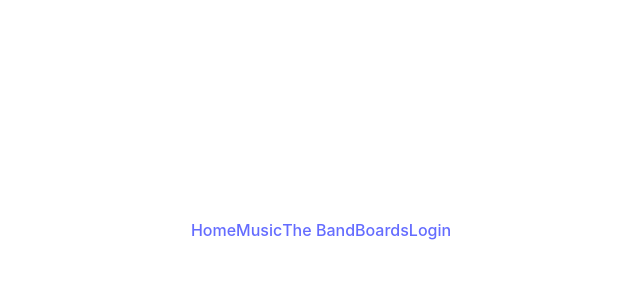
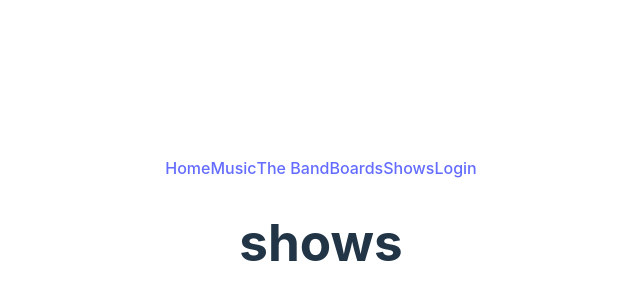
Before and after one commit to emilyThesecond/the-strokes-client, a React (Vite) app: page /shows in a window 1280 px wide. Shown: the part 170-470 px from the top of the page, without its empty margins (319-959 px from the left). Built offline with nearby package versions, Linux system fonts and the light colour scheme; no server answers.

Commit message:
shows router

```diff
--- a/index.html
+++ b/index.html
@@ -2,7 +2,7 @@
 <html lang="en">
   <head>
     <meta charset="UTF-8" />
-    <link rel="icon" type="image/svg+xml" href="/https://www.thestrokes.com/assets/img/loading/the-strokes-8bit.gif" />
+    <link rel="icon" type="image/svg+xml" href="https://pbs.twimg.com/profile_images/1598838917037432833/qihmemwh_200x200.jpg"/>
     <meta name="viewport" content="width=device-width, initial-scale=1.0" />
     <title>The Strokes Fan Page </title>
   </head>
--- a/src/App.jsx
+++ b/src/App.jsx
@@ -10,6 +10,7 @@ import Band from './components/Band'
 import Login from './components/Login'
 import Register from './components/Register'
 import Songs from './components/Songs'
+import Shows from './components/Shows'
 
 
 function App() {
@@ -64,6 +65,7 @@ function App() {
           <Route path='/login' element={<Login setUser={setUser}/>} />
           <Route path='/register' element={<Register />} />
           <Route path='/songs' element={<Songs />} />
+          <Route path='/shows' element={<Shows />} />
         </Routes>
       </main>
       <footer></footer>
--- a/src/components/Band.jsx
+++ b/src/components/Band.jsx
@@ -4,6 +4,7 @@ const Band = () => {
   return (
     <div>
       <h1>The Band</h1>
+      <h2>Angelica</h2>
     </div>
   )
 }
--- a/src/components/Nav.jsx
+++ b/src/components/Nav.jsx
@@ -9,6 +9,7 @@ const Nav = ({ user, handleLogOut }) => {
             <NavLink to='/songs'>Music</NavLink>
             <NavLink to='/band'>The Band</NavLink>
             <NavLink to='/boards'>Boards</NavLink>
+            <NavLink to='/shows'>Shows</NavLink>
             {user ? (
                 <>
                     <button onClick={handleLogOut}>Logout</button>
--- /dev/null
+++ b/src/components/Shows.jsx
@@ -0,0 +1,11 @@
+import React from 'react'
+
+const Shows = () => {
+  return (
+    <div>
+      <h1>shows</h1>
+    </div>
+  )
+}
+
+export default Shows
--- a/src/data/tracks.js
+++ b/src/data/tracks.js
@@ -11,5 +11,4 @@ export const tracks = [
       src: selfless,
       author: 'The Strokes',
     },
-
   ]
```
